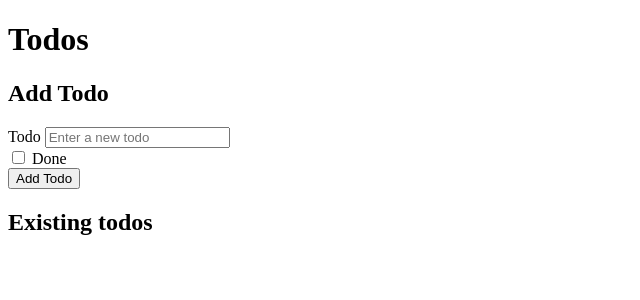
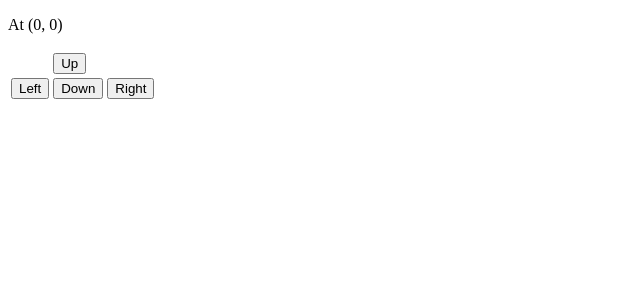
Before and after one commit to k-zhou/web-dev-aalto, a SvelteKit app in the folder client/: page / in a window 1280 px wide. Shown: the top 300 px of the page, without its empty margins (0-640 px from the left). Built offline with nearby package versions, Linux system fonts and the light colour scheme.

Commit message:
finishes exercise SharingState-locationState

```diff
--- /dev/null
+++ b/client/src/lib/components/Location.svelte
@@ -0,0 +1,7 @@
+<script>
+  import { useLocationState } from "$lib/states/locationState.svelte.js";
+
+  const locationState = useLocationState();
+</script>
+
+<p>At ({locationState.location.x}, {locationState.location.y})</p>
--- /dev/null
+++ b/client/src/lib/components/Movement.svelte
@@ -0,0 +1,28 @@
+<script>
+  import { useLocationState } from "$lib/states/locationState.svelte.js";
+
+  const locationState = useLocationState();
+</script>
+
+<table>
+  <tbody>
+    <tr>
+      <td></td>
+      <td>
+        <button onclick={() => locationState.up()}>Up</button>
+      </td>
+      <td></td>
+    </tr>
+    <tr>
+      <td>
+        <button onclick={() => locationState.left()}>Left</button>
+      </td>
+      <td>
+        <button onclick={() => locationState.down()}>Down</button>
+      </td>
+      <td>
+        <button onclick={() => locationState.right()}>Right</button>
+      </td>
+    </tr>
+  </tbody>
+</table>
--- /dev/null
+++ b/client/src/lib/states/locationState.svelte.js
@@ -0,0 +1,35 @@
+import { browser } from "$app/environment";
+
+const PLOCATION_KEY = "player_location";
+let initialLocation = { x: 0, y: 0 };
+if (browser && localStorage.hasOwnProperty(PLOCATION_KEY)) {
+  initialLocation = JSON.parse(localStorage.getItem(PLOCATION_KEY));
+}
+
+let locationState = $state(initialLocation);
+
+const useLocationState = () => {
+  return {
+    get location() {
+      return locationState;
+    },
+    up: () => {
+      locationState.y++;
+	localStorage.setItem(PLOCATION_KEY, JSON.stringify(locationState));
+    },
+    down: () => {
+      locationState.y--;
+	localStorage.setItem(PLOCATION_KEY, JSON.stringify(locationState));
+    },
+    left: () => {
+      locationState.x--;
+	localStorage.setItem(PLOCATION_KEY, JSON.stringify(locationState));
+    },
+    right: () => {
+      locationState.x++;
+	localStorage.setItem(PLOCATION_KEY, JSON.stringify(locationState));
+    },
+  };
+};
+
+export { useLocationState };
--- a/client/src/routes/+page.svelte
+++ b/client/src/routes/+page.svelte
@@ -1,5 +1,7 @@
 <script>
-  import Todos from "$lib/components/Todos.svelte";
+  import Location from "$lib/components/Location.svelte";
+  import Movement from "$lib/components/Movement.svelte";
 </script>
 
-<Todos />
+<Location />
+<Movement />
```
Also changed, not shown: client/src/lib/components/Counter.svelte (added, +13 -0 lines), client/src/lib/components/ItemList.svelte (added, +35 -0 lines).
